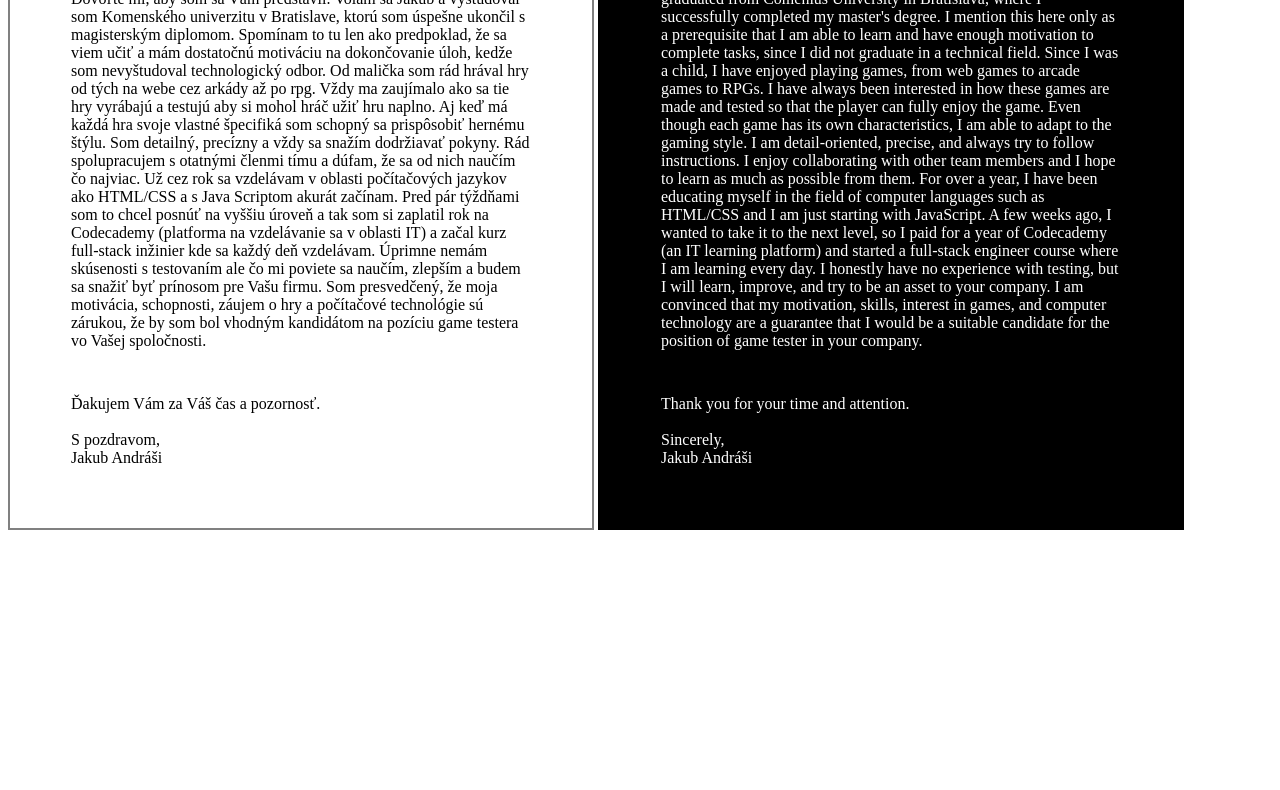
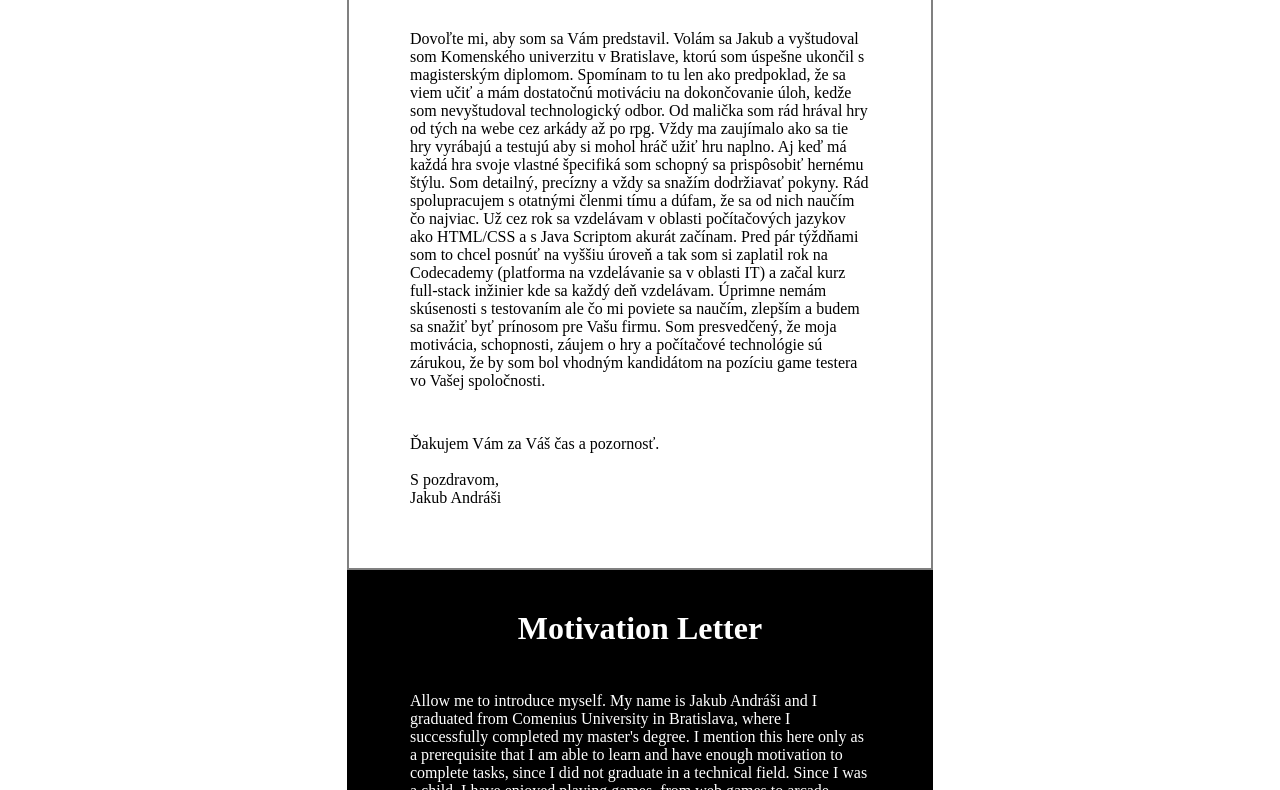
Before and after one commit to bumbum456/motivational_list, a plain HTML site: page index.html in a window 1280 px wide. Shown: the part 157-947 px from the top of the page. Before the commit the page ends 800 px from the top, so only its background shows below. Drawn offline with Linux system fonts and the light colour scheme.

Commit message:
Update index.html

```diff
--- a/index.html
+++ b/index.html
@@ -5,7 +5,7 @@
     <link rel="stylesheet" href="./resources/css/index.css">
 </head>
 
-<body>
+<div class="lists">
     <div class="sk">
         <h1>Motivačný list</h1>
         <p>Dovoľte mi, aby som sa Vám predstavil. Volám sa Jakub a vyštudoval som Komenského univerzitu v Bratislave,
@@ -45,6 +45,6 @@
             Sincerely,<br>
             Jakub Andráši</p>
     </div>
-</body>
+</div>
 
 </html>
```
